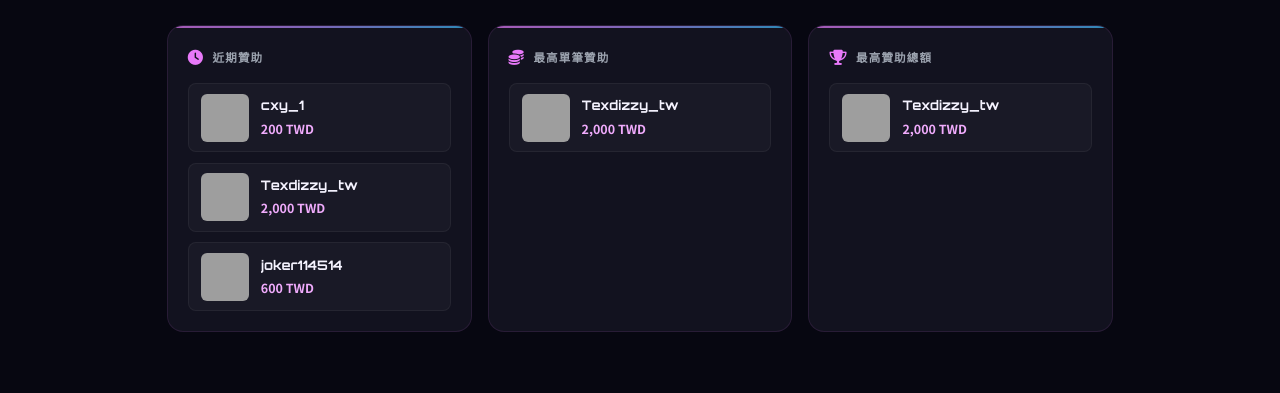
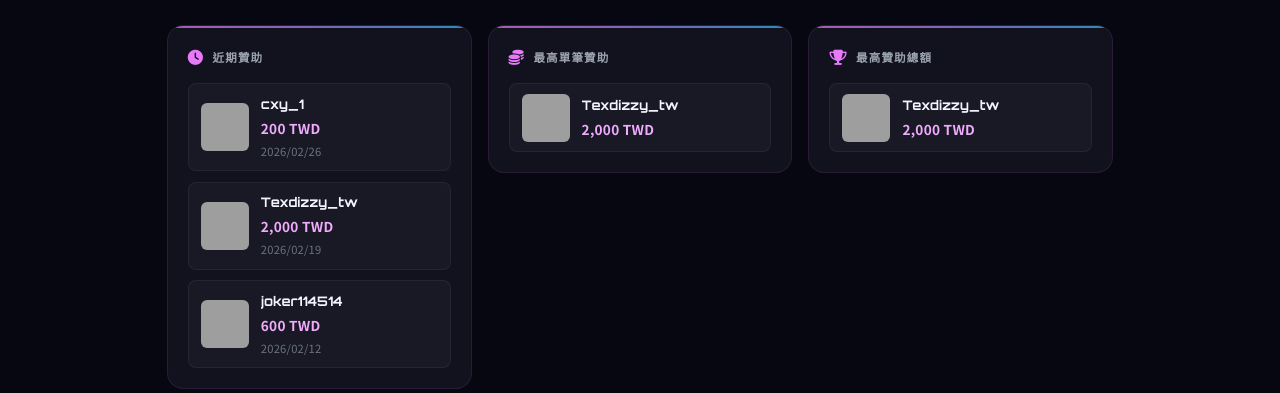
Before and after one commit to fyanji321-commits/bydsmp.com, a website: page sponsor.html in a window 1280 px wide. Shown: the part 266-659 px from the top of the page. Drawn offline with Linux system fonts and the light colour scheme; grey boxes are pictures that could not be loaded.

Commit message:
更新贊助元件樣式與功能
- 調整 .sponsor-hero 的內邊距與邊框樣式，增強視覺效果
- 修改 .vip-grid 的網格設置以改善響應式顯示
- 新增日期格式化功能並在贊助名單中顯示日期
- 更新贊助玩家卡片樣式，提升字體大小與字重，並新增日期顯示樣式

```diff
--- a/assets/css/components/sponsor.css
+++ b/assets/css/components/sponsor.css
@@ -13,8 +13,10 @@
 /* ─── Hero 標題區 ──────────────────────────────── */
 .sponsor-hero {
     text-align: center;
-    padding: 2rem 0 1.5rem;
+    padding: 1rem 0 1.5rem;
     position: relative;
+    border-top: 1px solid var(--border-color);
+    margin-top: 0.5rem;
 }
 
 .sponsor-hero::before {
@@ -84,7 +86,7 @@
 /* ─── VIP 卡片網格 ─────────────────────────────── */
 .vip-grid {
     display: grid;
-    grid-template-columns: repeat(auto-fill, minmax(280px, 1fr));
+    grid-template-columns: repeat(3, 1fr);
     gap: 1rem;
     margin-bottom: var(--spacing-lg);
 }
@@ -483,7 +485,7 @@
     }
 
     .vip-grid {
-        grid-template-columns: 1fr;
+        grid-template-columns: repeat(2, 1fr);
         gap: 0.75rem;
     }
 
@@ -501,15 +503,15 @@
     }
 }
 
-@media (min-width: 600px) and (max-width: 768px) {
+@media (max-width: 480px) {
     .vip-grid {
-        grid-template-columns: repeat(2, 1fr);
+        grid-template-columns: 1fr;
     }
 }
 
 @media (min-width: 769px) and (max-width: 1024px) {
     .vip-grid {
-        grid-template-columns: repeat(2, 1fr);
+        grid-template-columns: repeat(3, 1fr);
     }
 }
 
@@ -519,8 +521,8 @@
 
 /* ─── Section 容器 ─────────────────────────────────── */
 .sponsor-leaderboard {
-    padding: 2.5rem 0 2rem;
-    margin-bottom: var(--spacing-md);
+    padding: 2.5rem 0 1.25rem;
+    margin-bottom: 0;
     position: relative;
 }
 
@@ -579,6 +581,7 @@
     grid-template-columns: repeat(3, 1fr);
     gap: 1rem;
     position: relative;
+    align-items: start;
 }
 
 /* ─── 單張統計卡片 ─────────────────────────────────── */
@@ -708,9 +711,17 @@
 }
 
 .sponsor-player-amount {
-    font-size: 0.78rem;
+    font-size: 0.85rem;
     color: var(--primary-light);
-    font-weight: 600;
+    font-weight: 700;
+    letter-spacing: 0.02em;
+}
+
+.sponsor-player-date {
+    font-size: 0.7rem;
+    color: var(--text-subtle);
+    font-weight: 400;
+    letter-spacing: 0.02em;
 }
 
 /* ─── RWD ──────────────────────────────────────────── */
--- a/assets/js/modules/sponsorLeaderboard.js
+++ b/assets/js/modules/sponsorLeaderboard.js
@@ -18,8 +18,16 @@
         return amount.toLocaleString() + ' TWD';
     }
 
+    function formatDate(dateStr) {
+        // "2026-02-26" → "2026/02/26"
+        return dateStr ? dateStr.replace(/-/g, '/') : '';
+    }
+
     // Build a single player card element
-    function buildPlayerCard(sponsor, extra) {
+    // opts.showDate: boolean — render the date tag (used for 近期贊助)
+    function buildPlayerCard(sponsor, extra, opts) {
+        var showDate = opts && opts.showDate;
+
         var article = document.createElement('article');
         article.className = 'sponsor-player-card';
 
@@ -46,6 +54,14 @@
 
         info.appendChild(nameEl);
         info.appendChild(amountEl);
+
+        if (showDate && sponsor.date) {
+            var dateEl = document.createElement('span');
+            dateEl.className = 'sponsor-player-date';
+            dateEl.textContent = formatDate(sponsor.date);
+            info.appendChild(dateEl);
+        }
+
         article.appendChild(img);
         article.appendChild(info);
         return article;
@@ -78,7 +94,7 @@
         list.className = 'leaderboard-card__list';
 
         opts.players.forEach(function (item) {
-            list.appendChild(buildPlayerCard(item.sponsor, item.displayAmount));
+            list.appendChild(buildPlayerCard(item.sponsor, item.displayAmount, { showDate: !!opts.showDate }));
         });
 
         card.appendChild(list);
@@ -122,11 +138,12 @@
 
         var stats = computeStats(sponsors);
 
-        // Card 1: 近期贊助
+        // Card 1: 近期贊助（含日期）
         grid.appendChild(buildCard({
             id: 'lb-recent',
             icon: 'fas fa-clock',
             heading: '近期贊助',
+            showDate: true,
             players: stats.recent.map(function (s) {
                 return { sponsor: s, displayAmount: s.amount };
             })
```
